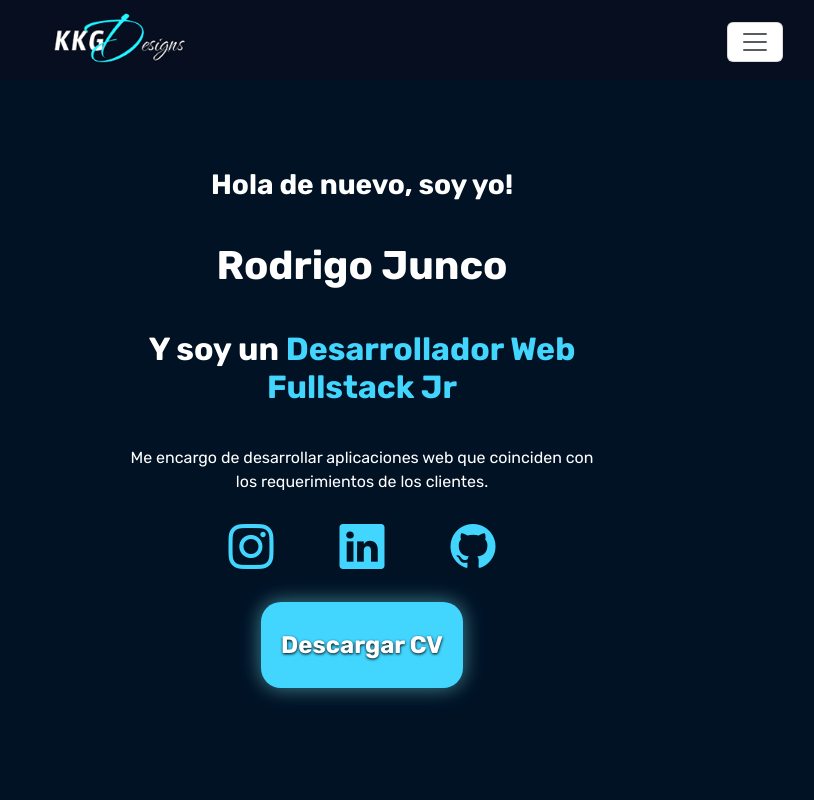
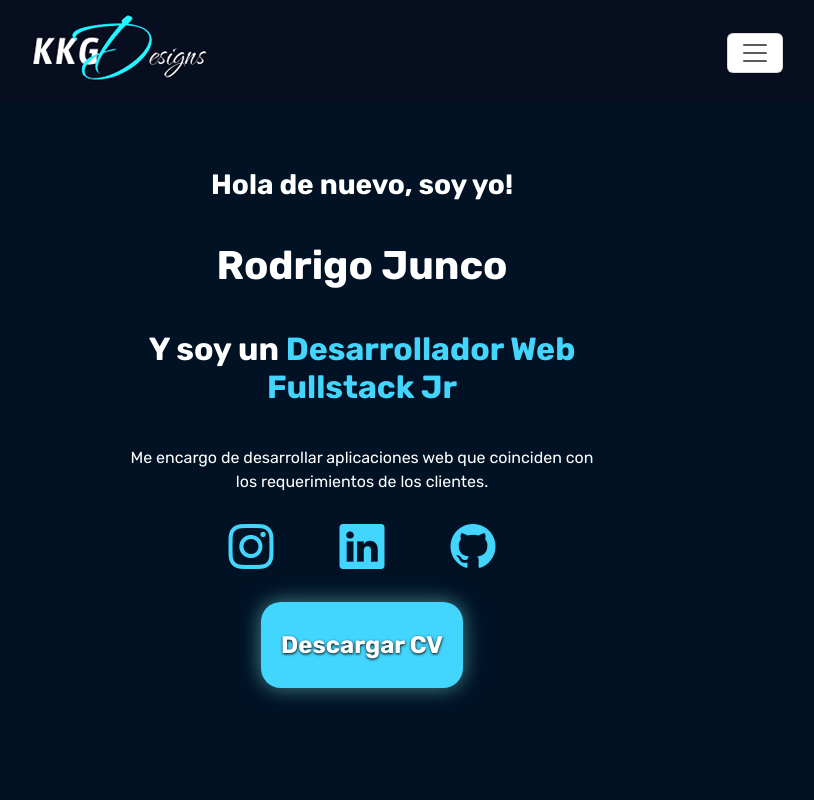
Before and after one commit to RPJunco/my-portfolio-react, a React (Vite) app: page / in a window 1280 px wide. Shown: the top 800 px of the page, without its empty margins (272-1086 px from the left). Built offline with nearby package versions, Linux system fonts and the light colour scheme.

Commit message:
Se modifico la etiqueta 'img'

```diff
--- a/src/Component/Header/Header.jsx
+++ b/src/Component/Header/Header.jsx
@@ -1,6 +1,6 @@
 import { Link } from 'react-scroll'
 import { useState, useEffect } from 'react';
-import { Container, Nav, Navbar } from 'react-bootstrap';
+import { Container, Nav, Navbar, Image } from 'react-bootstrap';
 
 function Header() {
 
@@ -41,7 +41,7 @@ function Header() {
         <Navbar expand="xxl" className="fixed-top pb-1" style={{ backgroundColor: '#070e1f'}}>
             <Container fluid style={{ justifyContent: 'space-around' }}>
                 <Navbar.Brand href="#logo" style={{ padding: '0 4%' }}>
-                    <img src="../../../public/img/logo.PNG" alt="logo-header" style={{ width: '75%'}} className='img-fluid' />
+                    <img src="./public/img/logo.PNG" alt="logo-portfolio" />
                 </Navbar.Brand>
                 <Navbar.Toggle aria-controls="navbarScroll" style={{ backgroundColor: 'white' }}/>
                 <Navbar.Collapse id="navbarScroll" className='justify-content-end'>
```
